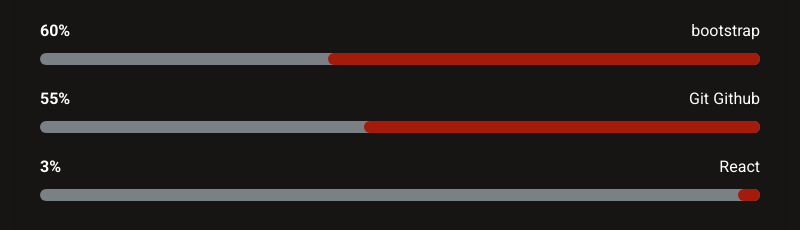
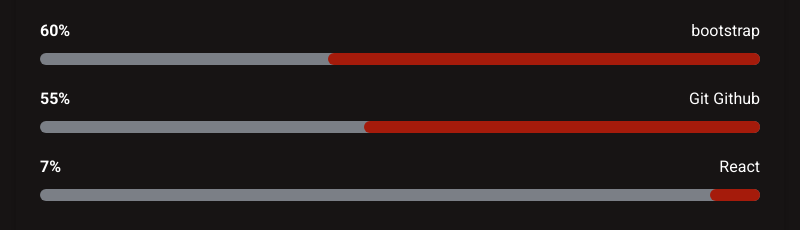
Before and after one commit to arya24yoe/arya.ir, a plain HTML site: page index.html in a window 1280 px wide. Shown: the part 1541-1771 px from the top of the page, 240-1040 px from the left. Drawn offline with nearby package versions, Linux system fonts and the light colour scheme.

Commit message:
Update index.html

```diff
--- a/index.html
+++ b/index.html
@@ -235,10 +235,10 @@
             <div class="skill-item">
                 <div class="flex justify-between mb-2">
                     <span class="font-medium ">React</span>
-                    <span class=" font-bold">3%</span>
+                    <span class=" font-bold">7%</span>
                 </div>
                 <div class="w-full bg-[#7B7F86] rounded-full h-3">
-                    <div class="skill-bar bg-[#a51b0b] h-3 rounded-full" style="width: 3%"></div>
+                    <div class="skill-bar bg-[#a51b0b] h-3 rounded-full" style="width: 7%"></div>
                 </div>
             </div>
         </div>
```
